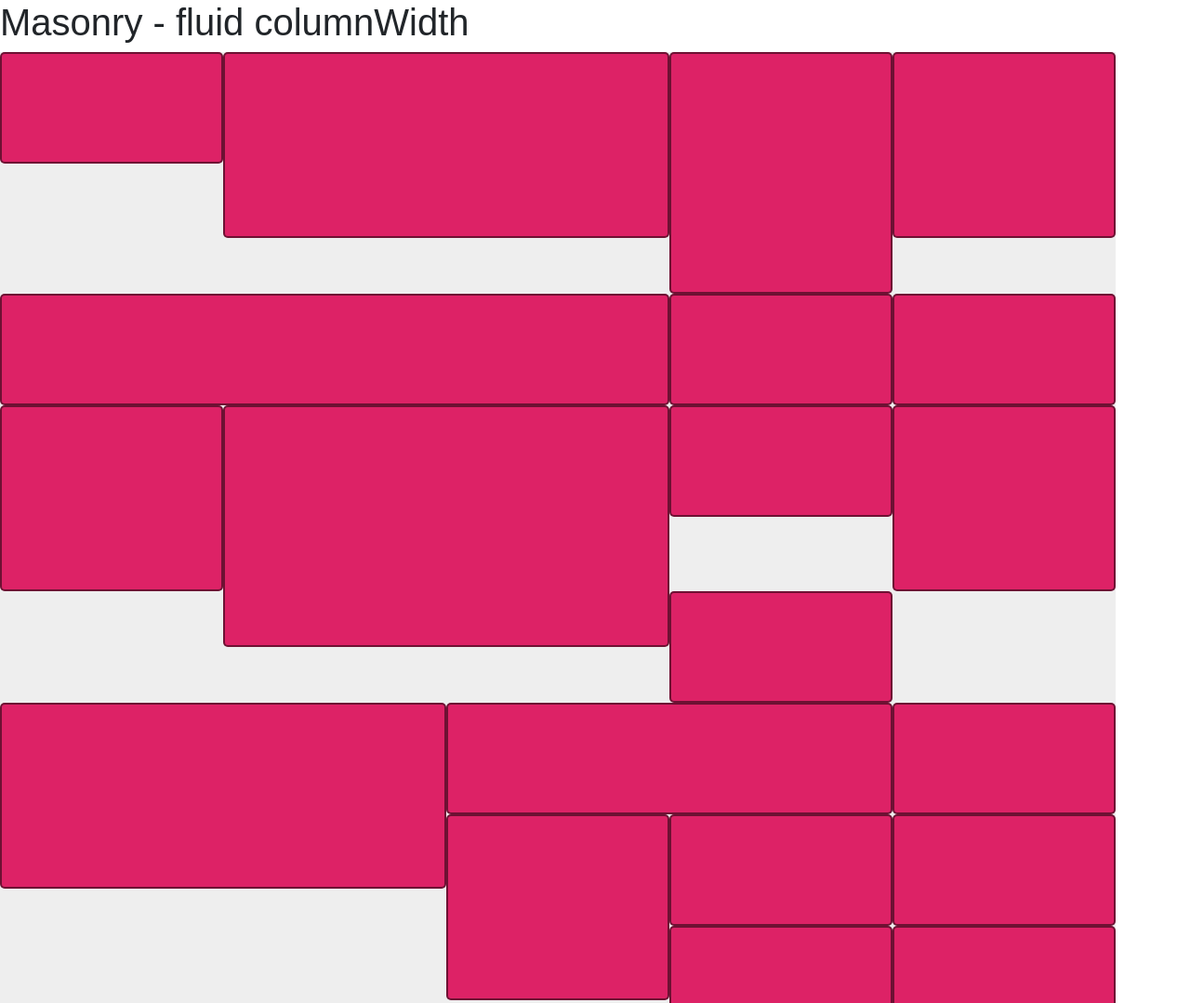
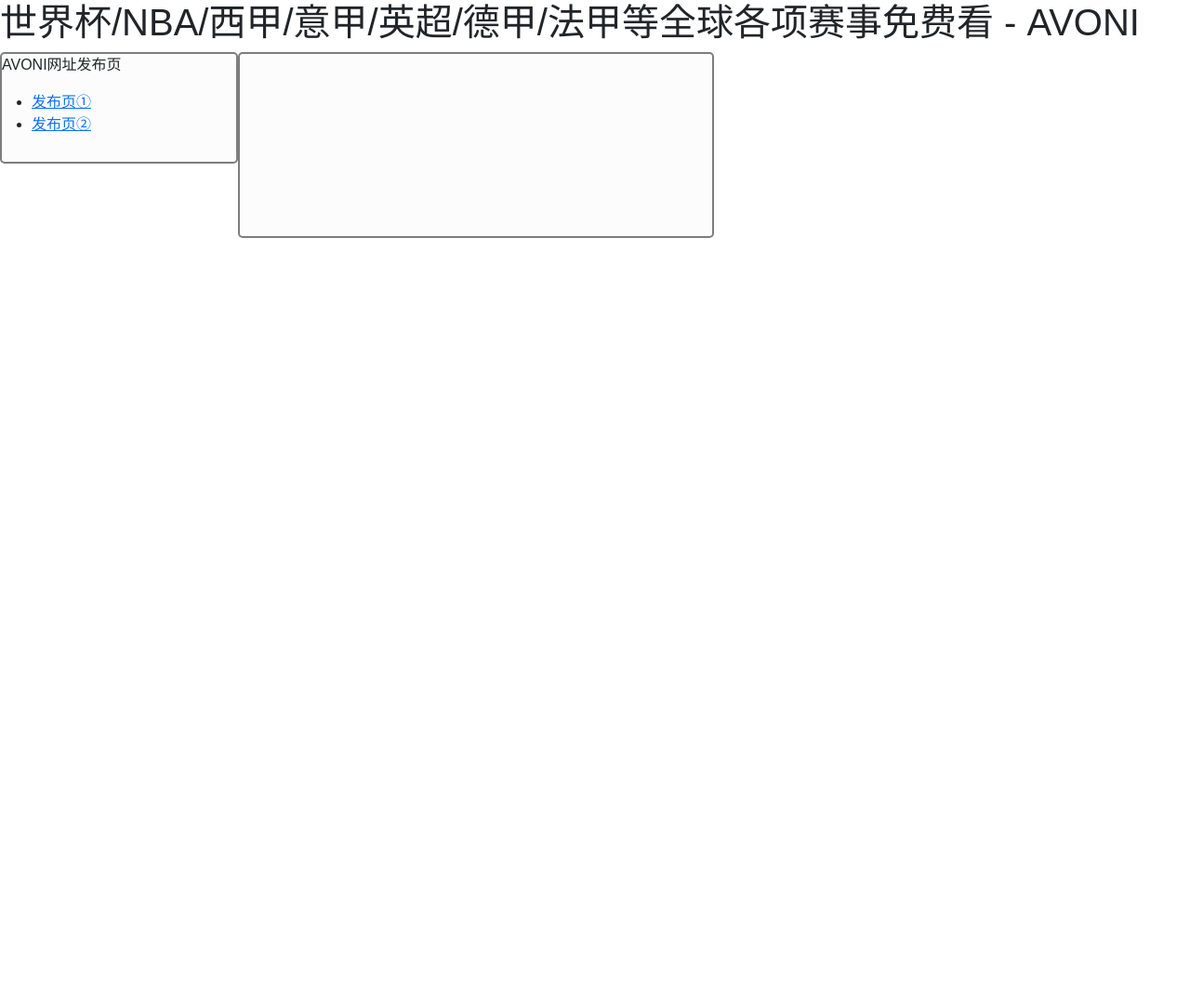
Before and after one commit to hzdu/avoni, a plain HTML site: page index.html in a window 1280 px wide. Shown: the top 1079 px of the page at 93% size. After the commit the page ends 800 px from the top, so only its background shows below. Drawn offline with nearby package versions, Linux system fonts and the light colour scheme.

Commit message:
update: README.md index.html

```diff
--- a/index.html
+++ b/index.html
@@ -11,8 +11,7 @@
         body { font-family: sans-serif; }
         /* ---- grid ---- */
         .grid {
-        background: #EEE;
-        max-width: 1200px;
+        max-width: 100%;
         }
         /* clearfix */
         .grid:after {
@@ -28,7 +27,7 @@
         .grid-item {
             height: 120px;
             float: left;
-            background: #D26;
+            background: #fcfcfc;
             border: 2px solid #333;
             border-color: hsla(0, 0%, 0%, 0.5);
             border-radius: 5px;
@@ -41,13 +40,18 @@
     </style>
 </head>
 <body>
-    <h1>Masonry - fluid columnWidth</h1>
+    <h1>世界杯/NBA/西甲/意甲/英超/德甲/法甲等全球各项赛事免费看 - AVONI</h1>
 
     <div class="grid">
         <div class="grid-sizer"></div>
-      <div class="grid-item"></div>
+        <div class="grid-item"><p>AVONI网址发布页</p>
+            <ul>
+                <li><a href="https://hzdu.github.io/avoni/" target="_blank">发布页①</a></li>
+                <li><a href="https://github.com/hzdu/avoni" target="_blank">发布页②</a></li>
+            </ul>
+        </div>
         <div class="grid-item grid-item--width2 grid-item--height2"></div>
-      <div class="grid-item grid-item--height3"></div>
+        <!-- <div class="grid-item grid-item--height3"></div>
         <div class="grid-item grid-item--height2"></div>
         <div class="grid-item grid-item--width3"></div>
         <div class="grid-item"></div>
@@ -67,10 +71,8 @@
         <div class="grid-item grid-item--height2"></div>
         <div class="grid-item"></div>
         <div class="grid-item"></div>
-      <div class="grid-item grid-item--height2"></div>
+        <div class="grid-item grid-item--height2"></div> -->
     </div>
-
-
 <script src="https://cdn.jsdelivr.net/npm/bootstrap@5.2.2/dist/js/bootstrap.bundle.min.js" integrity="sha384-OERcA2EqjJCMA+/3y+gxIOqMEjwtxJY7qPCqsdltbNJuaOe923+mo//f6V8Qbsw3" crossorigin="anonymous"></script>
 <script src="https://cdn.jsdelivr.net/npm/masonry-layout@4.2.2/dist/masonry.pkgd.min.js" integrity="sha384-GNFwBvfVxBkLMJpYMOABq3c+d3KnQxudP/mGPkzpZSTYykLBNsZEnG2D9G/X/+7D" crossorigin="anonymous" async></script>
 <script>
```
Also changed, not shown: 1 other file. Lines whose indentation alone changed are shown as unchanged.
